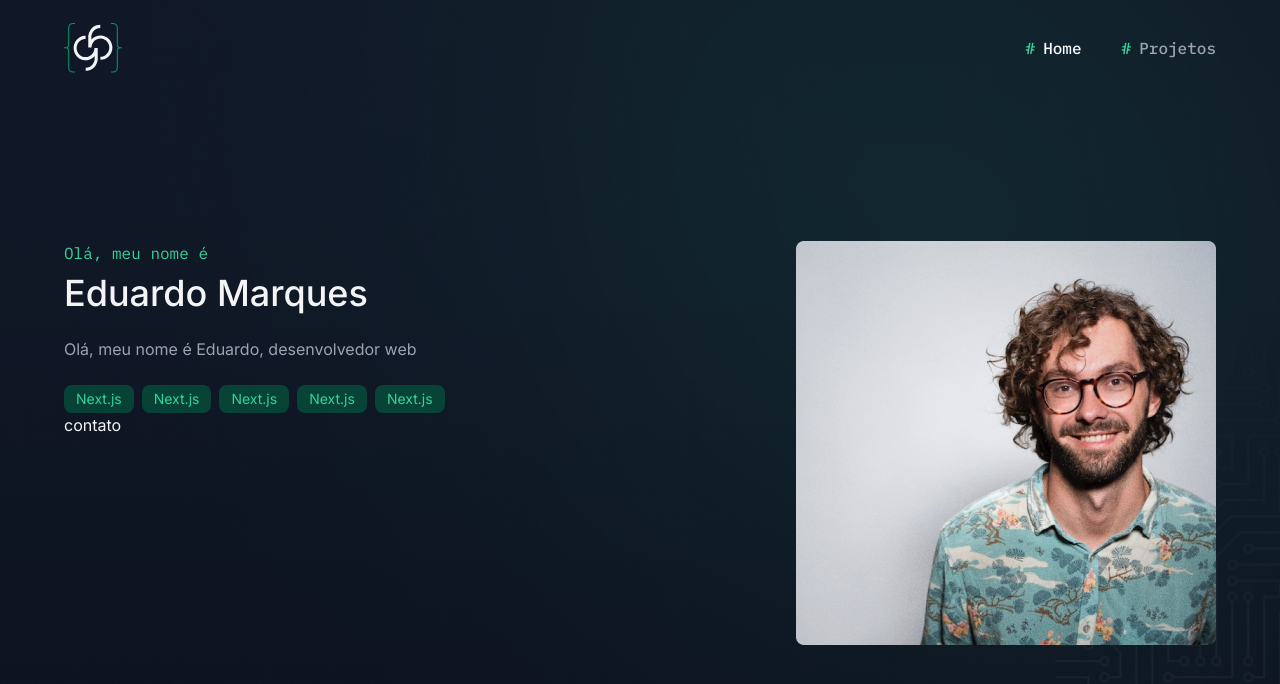
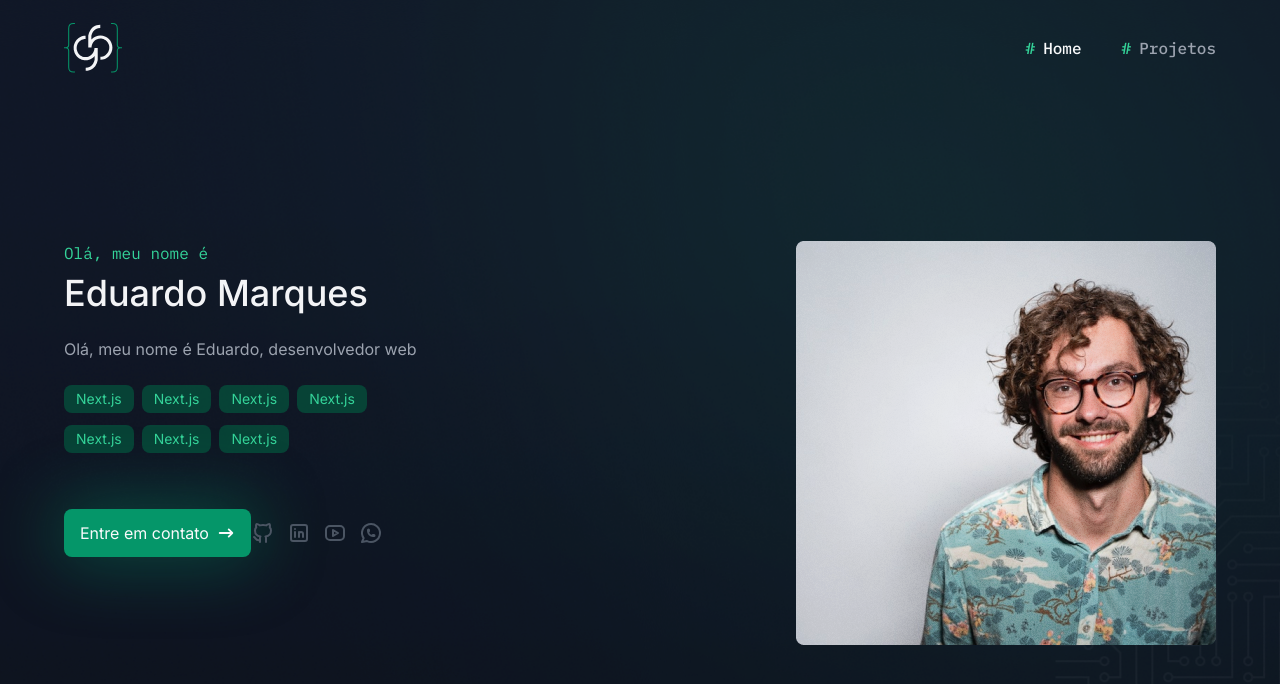
Before and after one commit to EduCostam/Port-use-T, a Next.js app: page / in a window 1280 px wide. Shown: the top 684 px of the page. Built offline with nearby package versions, Linux system fonts and the light colour scheme.

Commit message:
estilização hero-section button e tech-badge

```diff
--- /dev/null
+++ b/app/components/button/index.tsx
@@ -0,0 +1,18 @@
+import { cn } from "@/app/lib/utils";
+import { ButtonHTMLAttributes } from "react";
+
+type ButtonProps = ButtonHTMLAttributes<HTMLButtonElement>;
+
+export const Button = ({ children, className, ...props }: ButtonProps) => {
+  return (
+    <button
+      className={cn(
+        "bg-emerald-600 py-3 px-4 rounded-lg text-gray-50 flex items-center justify-center gap-2 hover:bg-emerald-500 transition-all disabled:opacity-50",
+        className
+      )}
+      {...props}
+    >
+      {children}
+    </button>
+  );
+};
--- a/app/components/pages/home/hero-section/index.tsx
+++ b/app/components/pages/home/hero-section/index.tsx
@@ -1,6 +1,32 @@
-import TechBadge from "@/app/components/tech-badge/techbadge";
+import { Button } from "@/app/components/button";
+import TechBadge from "@/app/components/tech-badge";
+import Image from "next/image";
+import { HiArrowNarrowRight } from "react-icons/hi";
+import {
+  TbBrandGithub,
+  TbBrandLinkedin,
+  TbBrandYoutube,
+  TbBrandWhatsapp,
+} from "react-icons/tb";
 
-import Image from "next/image";
+const MOCK_CONTACTS = [
+  {
+    url: "https:github.com.br",
+    icon: <TbBrandGithub />,
+  },
+  {
+    url: "https:linkeedin.com.br",
+    icon: <TbBrandLinkedin />,
+  },
+  {
+    url: "https:youtube.com.br",
+    icon: <TbBrandYoutube />,
+  },
+  {
+    url: "https:whatsapp.com.br",
+    icon: <TbBrandWhatsapp />,
+  },
+];
 
 export const HeroSection = () => {
   return (
@@ -14,13 +40,30 @@ export const HeroSection = () => {
             Olá, meu nome é Eduardo, desenvolvedor web
           </p>
 
-          <div className="flex flex-wrap gap-x-2 gap-y-3">
-            {Array.from({ length: 5 }).map((_, index) => (
+          <div className="flex flex-wrap gap-x-2 gap-y-3 lg:max-w-[340px]">
+            {Array.from({ length: 7 }).map((_, index) => (
               <TechBadge name="Next.js" />
             ))}
           </div>
 
-          <div>contato</div>
+          <div className="mt:6 lg:mt-10 flex items-center">
+            <Button className="shadow-button">
+              Entre em contato
+              <HiArrowNarrowRight size={18} />
+            </Button>
+            <div className="text-2xl text-gray-600 flex items-center h-20 gap-3">
+              {MOCK_CONTACTS.map((contact, index) => (
+                <a
+                  href="contact.url"
+                  key={`contact-${index}`}
+                  target="_blank"
+                  className="hover:text-gray-100 transition-colors"
+                >
+                  {contact.icon}
+                </a>
+              ))}
+            </div>
+          </div>
         </div>
         <Image
           width={420}
```
Also changed, not shown: app/components/tech-badge/index.tsx (renamed from app/components/tech-badge/Techbadge.tsx).
